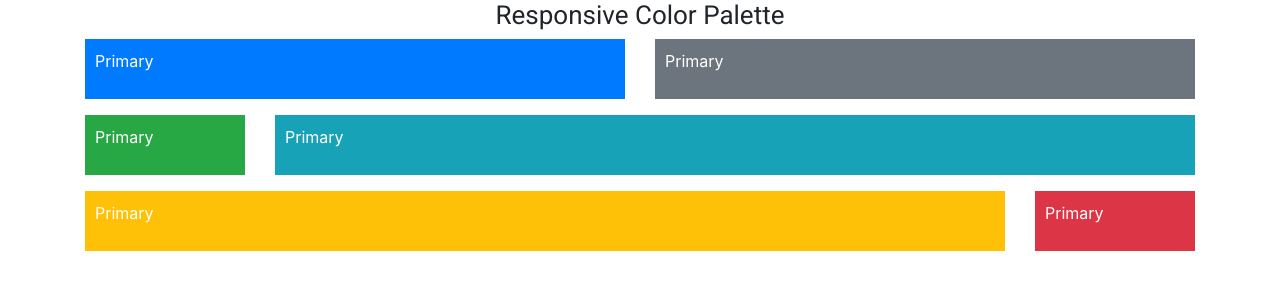
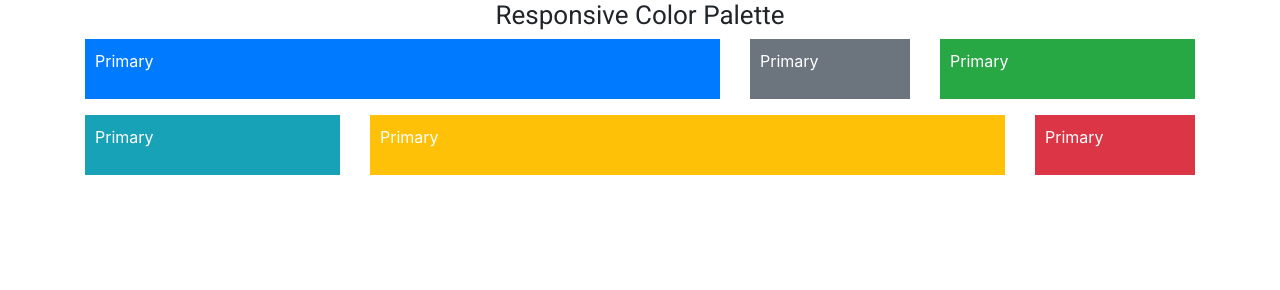
Before and after one commit to divakarmanchala6/1.-Color-Palette, a plain HTML site: page index.html in a window 1280 px wide. Drawn offline with nearby package versions, Linux system fonts and the light colour scheme; a web font is replaced by a local one.

Commit message:
Large (Size >= 992px) Screen

```diff
--- a/index.html
+++ b/index.html
@@ -11,32 +11,32 @@
     <h1 class="heading">Responsive Color Palette</h1>
     <div class="container">
         <div class="row">
-            <div class="col-12 col-sm-8 col-md-6 mb-3">
+            <div class="col-12 col-sm-8 col-md-6 col-lg-7 mb-3">
                 <div class="box bg-primary">
                     <p class="color-name">Primary</p>
                 </div>
             </div>
-            <div class="col-12 col-sm-4 col-md-6 mb-3">
+            <div class="col-12 col-sm-4 col-md-6 col-lg-2 mb-3">
                 <div class="box bg-secondary">
                     <p class="color-name">Primary</p>
                 </div>
             </div>
-            <div class="col-12 col-sm-4 col-md-2 mb-3">
+            <div class="col-12 col-sm-4 col-md-2 col-lg-3 mb-3">
                 <div class="box bg-success">
                     <p class="color-name">Primary</p>
                 </div>
             </div>
-            <div class="col-12 col-sm-8 col-md-10 mb-3">
+            <div class="col-12 col-sm-8 col-md-10 col-lg-3 mb-3">
                 <div class="box bg-info">
                     <p class="color-name">Primary</p>
                 </div>
             </div>
-            <div class="col-12 col-sm-6 col-md-10 mb-3">
+            <div class="col-12 col-sm-6 col-md-10 col-lg-7 mb-3">
                 <div class="box bg-warning">
                     <p class="color-name">Primary</p>
                 </div>
             </div>
-            <div class="col-12 col-sm-6 col-md-2 mb-3">
+            <div class="col-12 col-sm-6 col-md-2 col-lg-2 mb-3">
                 <div class="box bg-danger">
                     <p class="color-name">Primary</p>
                 </div>
```
